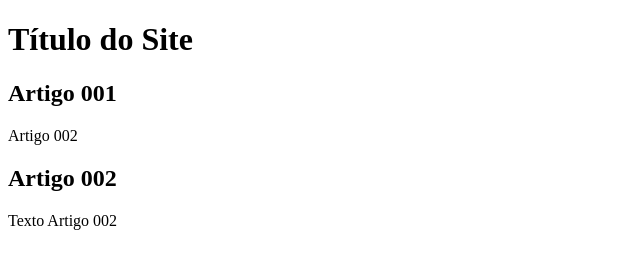
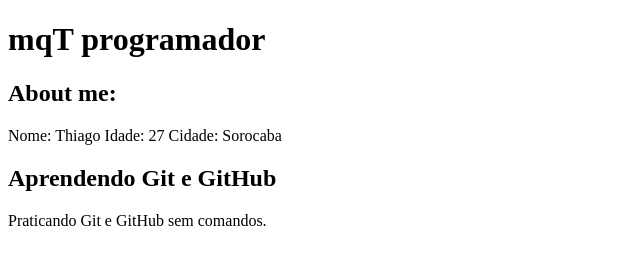
Before and after one commit to mqthiago/projeto-site, a plain HTML site: page index.html in a window 1280 px wide. Shown: the whole page, without its empty margins (0-640 px from the left). Drawn offline with Linux system fonts and the light colour scheme.

Commit message:
comecei a escrever o conteúdo

```diff
--- a/index.html
+++ b/index.html
@@ -9,15 +9,18 @@
 <body>
     <main>
         <header>
-            <h1>Título do Site</h1>
+            <h1>mqT programador</h1>
     </header>
     <article>
-        <h2>Artigo 001</h2>
-        <p>Artigo 002</p>
+        <h2>About me:</h2>
+        <p> Nome: Thiago
+            Idade: 27
+            Cidade: Sorocaba
+        </p>
     </article>
         <article>
-            <h2>Artigo 002</h2>
-            <p>Texto Artigo 002</p>
+            <h2>Aprendendo Git e GitHub</h2>
+            <p>Praticando Git e GitHub sem comandos.</p>
         </article>
     </main>
 </body>
```
